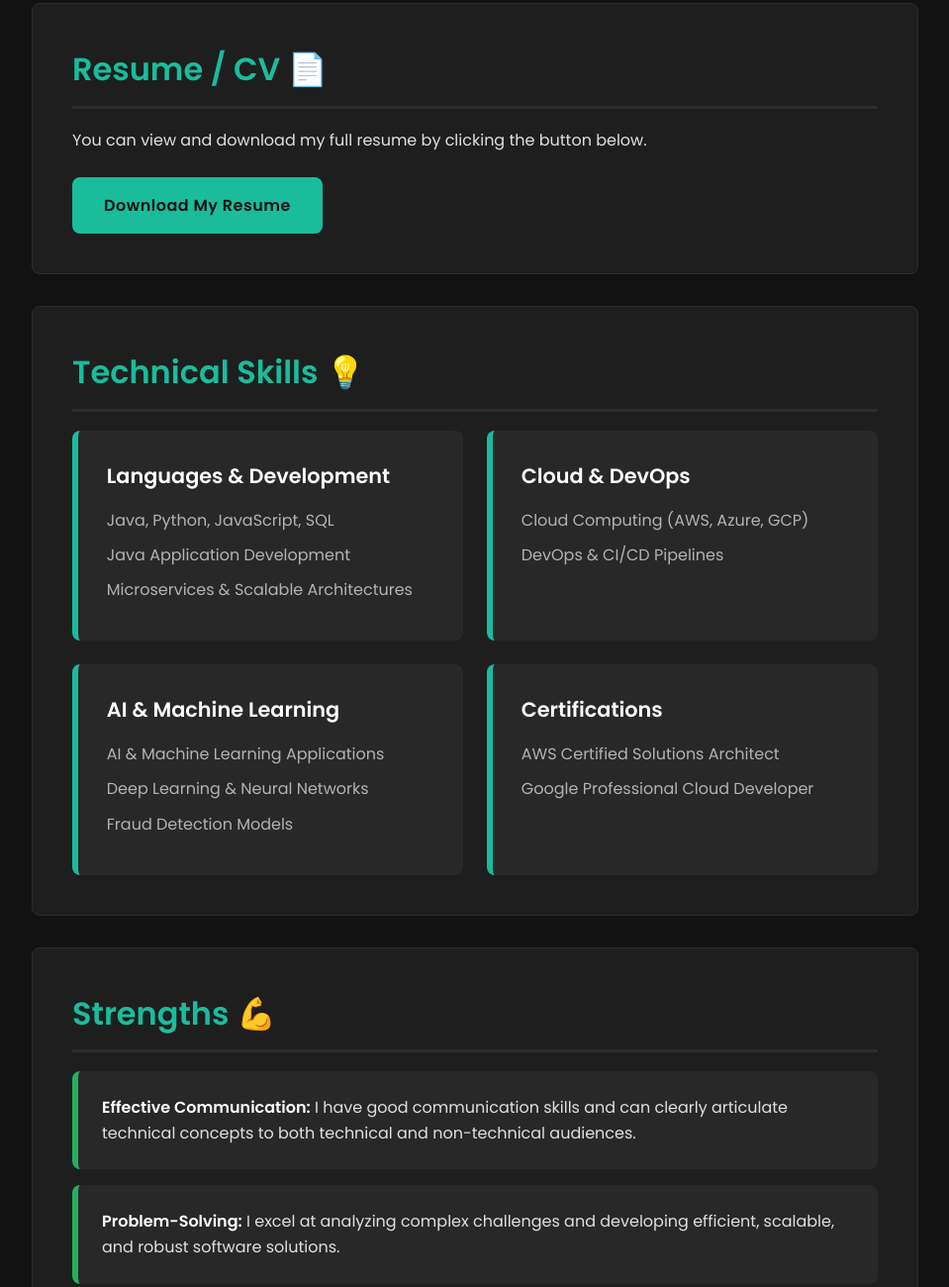
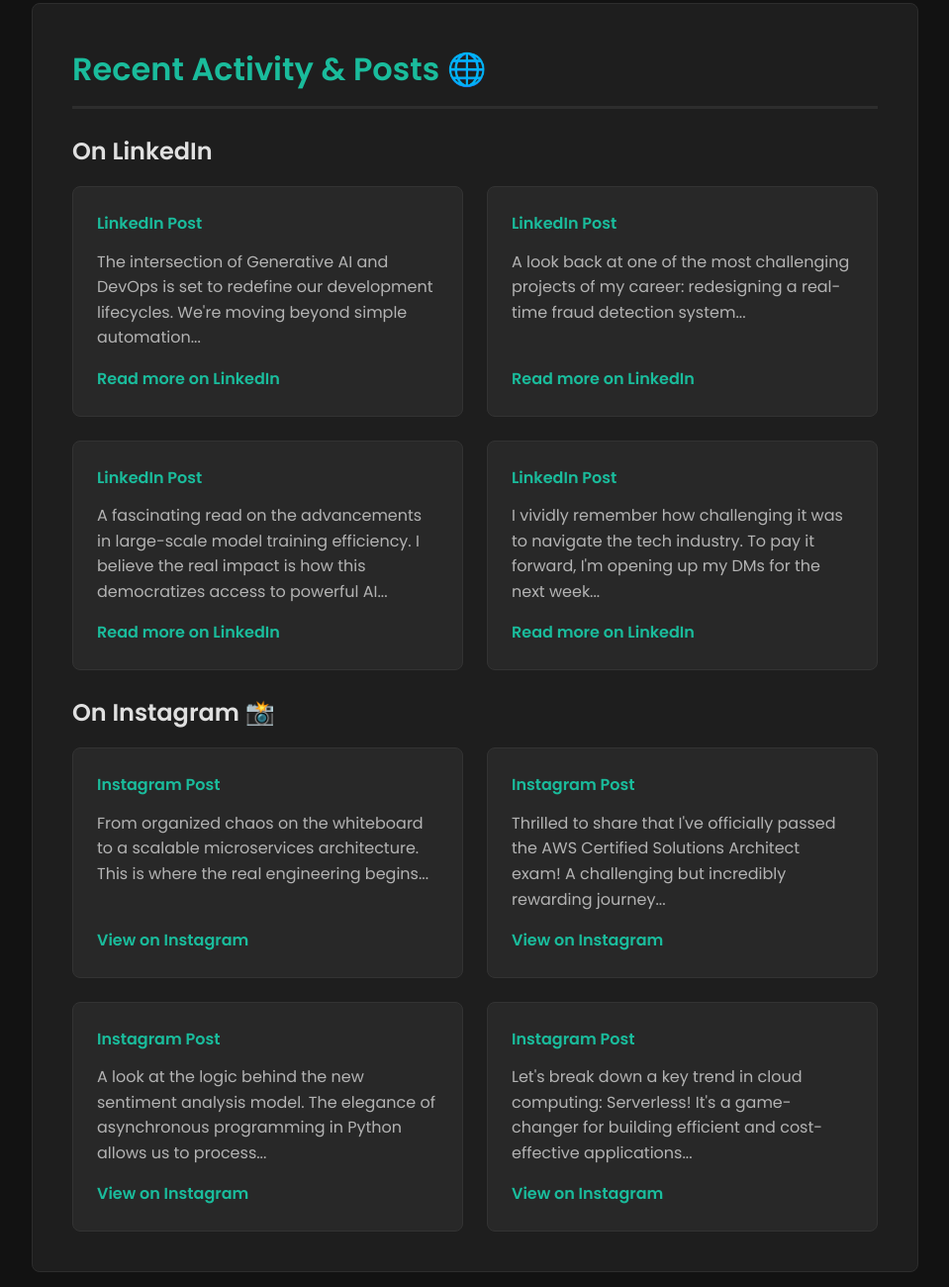
Before and after one commit to Smitpatel100/Digital-portfolio, a plain HTML site: page index.html in a window 1280 px wide. Shown: the part 492-1792 px from the top of the page at 99% size, without its empty margins (160-1119 px from the left). Drawn offline with Linux system fonts and the light colour scheme.

Commit message:
updated code

```diff
--- a/index.html
+++ b/index.html
@@ -3,7 +3,7 @@
 <head>
     <meta charset="UTF-8">
     <meta name="viewport" content="width=device-width, initial-scale=1.0">
-    <title>Smit Patel | Software Engineer</title>
+    <title>Rohan Gupta | Software Engineer</title>
     <style>
         @import url('https://fonts.googleapis.com/css2?family=Poppins:wght@300;400;600&display=swap');
 
@@ -64,6 +64,15 @@
             padding-bottom: 0.7rem;
         }
 
+        /* Subheading style for posts section */
+        #posts h3 {
+            font-size: 1.5rem;
+            color: #e0e0e0;
+            margin-top: 1.5rem;
+            margin-bottom: 1rem;
+        }
+
+
         .btn {
             display: inline-block;
             background: #1abc9c;
@@ -80,6 +89,43 @@
         .btn:hover {
             background: #24d4b1;
             transform: translateY(-2px);
+        }
+
+        .posts-grid {
+            display: grid;
+            grid-template-columns: repeat(2, 1fr);
+            gap: 1.5rem;
+        }
+
+        .post-card {
+            background-color: #282828;
+            padding: 1.5rem;
+            border-radius: 8px;
+            border: 1px solid #333;
+            display: flex;
+            flex-direction: column;
+        }
+
+        .post-card-platform {
+            font-weight: 600;
+            color: #1abc9c;
+            margin-bottom: 0.8rem;
+        }
+
+        .post-card p {
+            color: #b3b3b3;
+            flex-grow: 1;
+        }
+
+        .post-card a {
+            color: #1abc9c;
+            text-decoration: none;
+            font-weight: 600;
+            margin-top: 1rem;
+        }
+
+        .post-card a:hover {
+            text-decoration: underline;
         }
 
         .skills-grid {
@@ -170,7 +216,7 @@
         }
 
         @media (max-width: 768px) {
-            .skills-grid {
+            .posts-grid, .skills-grid {
                 grid-template-columns: 1fr;
             }
             header h1 {
@@ -196,7 +242,7 @@
 
     <header>
         <div class="container">
-            <h1>Smit Patel</h1>
+            <h1>Rohan Gupta</h1>
             <p>Experienced Software Engineer | Full-Stack Development, Cloud & AI</p>
         </div>
     </header>
@@ -210,10 +256,65 @@
             </p>
         </section>
 
-        <section id="resume">
-            <h2>Resume / CV 📄</h2>
-            <p>You can view and download my full resume by clicking the button below.</p>
-            <a href="Smit_Patel_Resume.pdf.pdf" class="btn" download>Download My Resume</a>
+        <section id="posts">
+            <h2>Recent Activity & Posts 🌐</h2>
+
+            <h3>On LinkedIn</h3>
+            <div class="posts-grid">
+                <div class="post-card">
+                    <span class="post-card-platform">LinkedIn Post</span>
+                    <p>The intersection of Generative AI and DevOps is set to redefine our development lifecycles. We're moving beyond simple automation...</p>
+                    <a href="https://www.linkedin.com/in/rohan-gupta-72448638a/" target="_blank">Read more on LinkedIn</a>
+                </div>
+                <div class="post-card">
+                    <span class="post-card-platform">LinkedIn Post</span>
+                    <p>A look back at one of the most challenging projects of my career: redesigning a real-time fraud detection system...</p>
+                    <a href="https://www.linkedin.com/in/rohan-gupta-72448638a/" target="_blank">Read more on LinkedIn</a>
+                </div>
+                <div class="post-card">
+                    <span class="post-card-platform">LinkedIn Post</span>
+                    <p>A fascinating read on the advancements in large-scale model training efficiency. I believe the real impact is how this democratizes access to powerful AI...</p>
+                    <a href="https://www.linkedin.com/in/rohan-gupta-72448638a/" target="_blank">Read more on LinkedIn</a>
+                </div>
+                <div class="post-card">
+                    <span class="post-card-platform">LinkedIn Post</span>
+                    <p>I vividly remember how challenging it was to navigate the tech industry. To pay it forward, I'm opening up my DMs for the next week...</p>
+                    <a href="https://www.linkedin.com/in/rohan-gupta-72448638a/" target="_blank">Read more on LinkedIn</a>
+                </div>
+            </div>
+
+            <h3>On Instagram 📸</h3>
+            <div class="posts-grid">
+                <div class="post-card">
+                    <span class="post-card-platform">Instagram Post</span>
+                    <p>From organized chaos on the whiteboard to a scalable microservices architecture. This is where the real engineering begins...</p>
+                    <a href="https://www.instagram.com/rohan.gupta.dev/" target="_blank">View on Instagram</a>
+                </div>
+                <div class="post-card">
+                    <span class="post-card-platform">Instagram Post</span>
+                    <p>Thrilled to share that I've officially passed the AWS Certified Solutions Architect exam! A challenging but incredibly rewarding journey...</p>
+                    <a href="https://www.instagram.com/rohan.gupta.dev/" target="_blank">View on Instagram</a>
+                </div>
+                <div class="post-card">
+                    <span class="post-card-platform">Instagram Post</span>
+                    <p>A look at the logic behind the new sentiment analysis model. The elegance of asynchronous programming in Python allows us to process...</p>
+                    <a href="https://www.instagram.com/rohan.gupta.dev/" target="_blank">View on Instagram</a>
+                </div>
+                <div class="post-card">
+                    <span class="post-card-platform">Instagram Post</span>
+                    <p>Let's break down a key trend in cloud computing: Serverless! It's a game-changer for building efficient and cost-effective applications...</p>
+                    <a href="https://www.instagram.com/rohan.gupta.dev/" target="_blank">View on Instagram</a>
+                </div>
+            </div>
+        </section>
+
+        <section id="documents">
+            <h2>Documents 📄</h2>
+            <p>Here you can find my professional documents.</p>
+            <div style="display: flex; gap: 1rem; margin-top: 1.5rem;">
+                <a href="resume.pdf.pdf" class="btn" download>Download Resume</a>
+                <a href="CurriculumVitae.pdf.pdf" class="btn" download>Download Full CV</a>
+            </div>
         </section>
 
         <section id="skills">
@@ -281,10 +382,10 @@
     </main>
 
     <footer>
-        <p>&copy; 2025 Smit Patel.</p>
+        <p>&copy; 2025 Rohan Gupta. All rights reserved.</p>
         <div class="social-links">
-            <a href="#" target="_blank">LinkedIn</a> |
-            <a href="#" target="_blank">Instagram</a>
+            <a href="https://www.linkedin.com/in/rohan-gupta-72448638a/" target="_blank">LinkedIn</a> |
+            <a href="https://www.instagram.com/rohan.gupta.dev/" target="_blank">Instagram</a>
         </div>
     </footer>
 
```
Also changed, not shown: 3 other files. Lines whose indentation alone changed are shown as unchanged.
